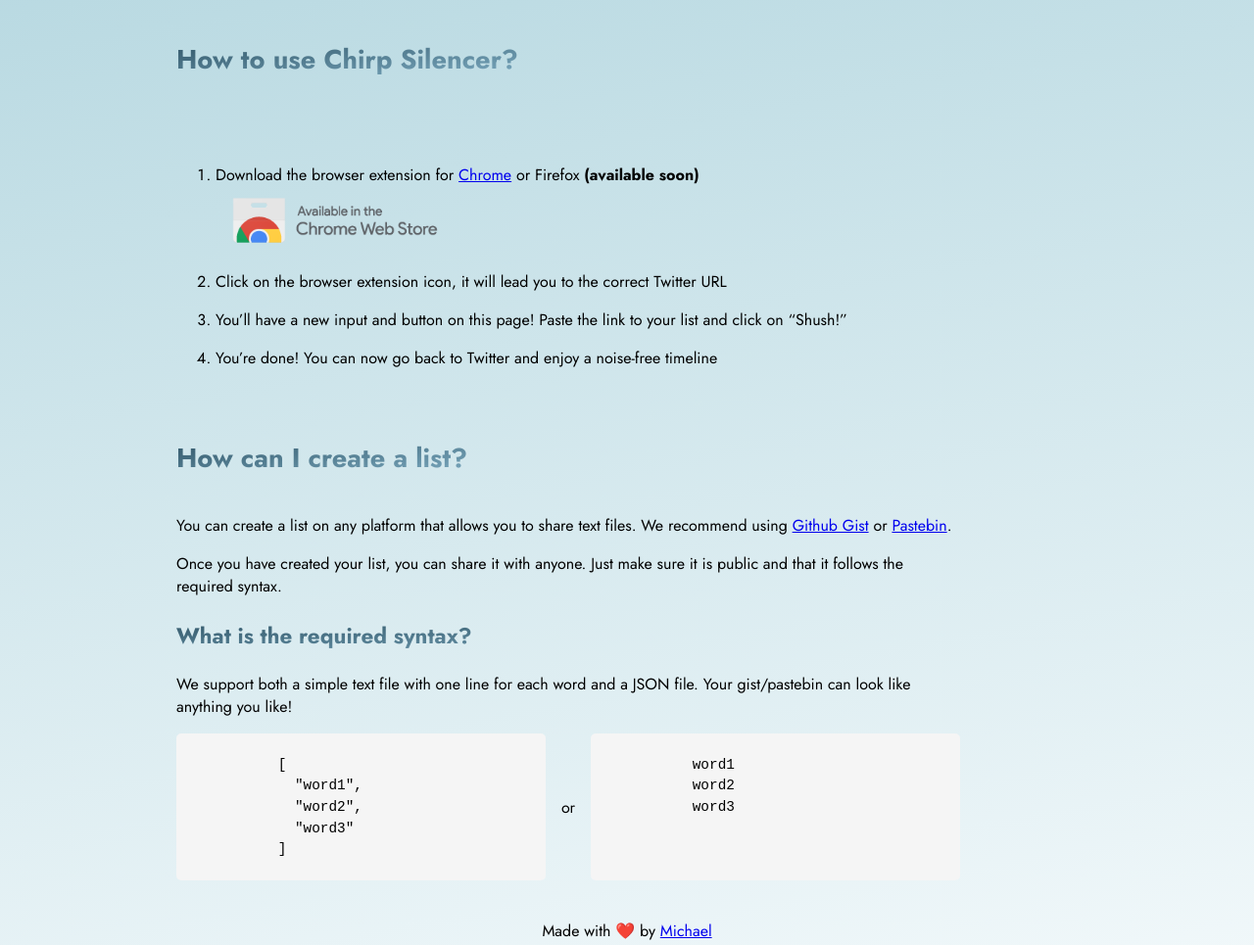
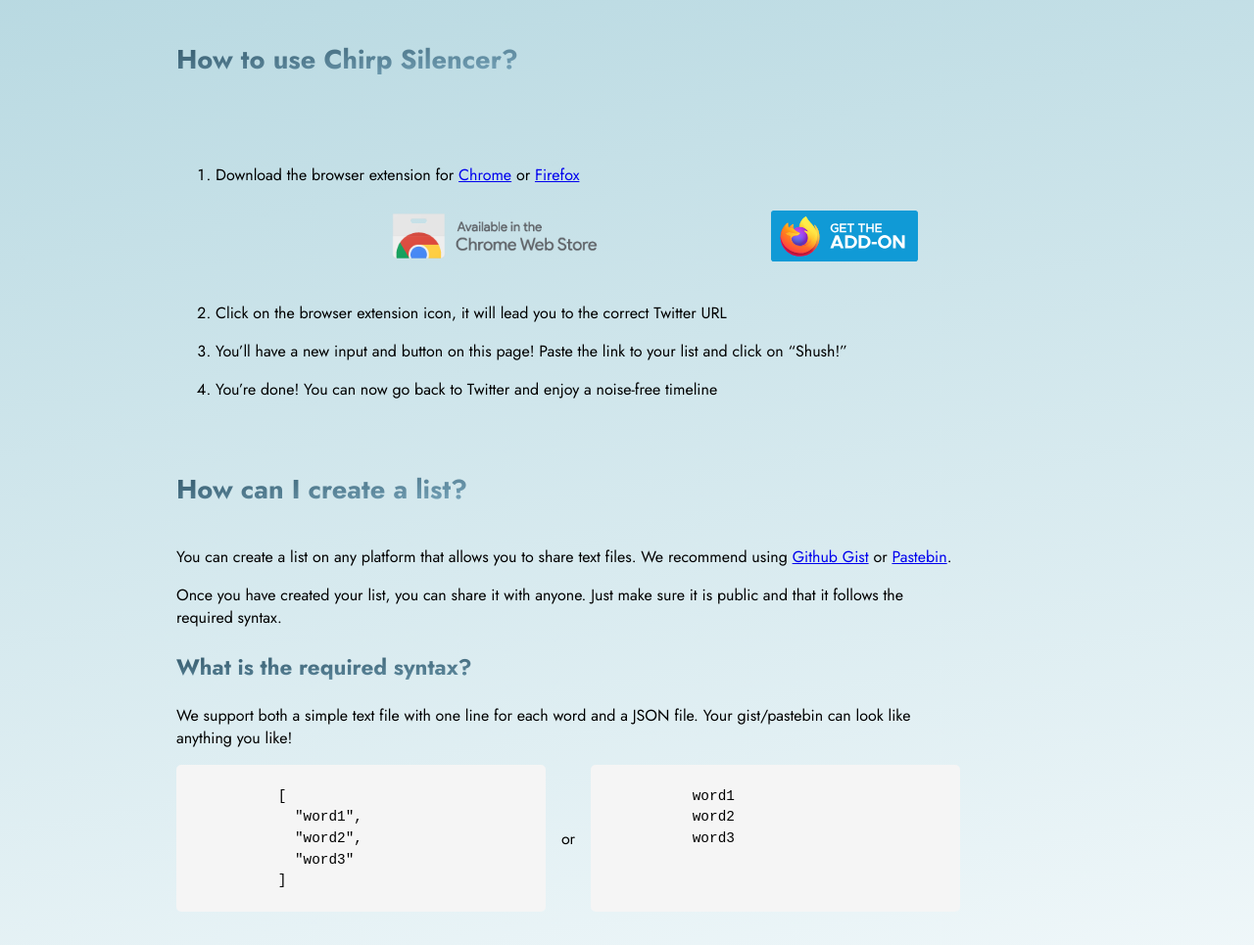
Before and after one commit to Etheonor/chirp-silencer, a plain HTML site: page index.html in a window 1280 px wide. Shown: the part 904-1869 px from the top of the page at 98% size. Drawn offline with Linux system fonts and the light colour scheme.

Commit message:
Add firefox extension

```diff
--- a/index.html
+++ b/index.html
@@ -81,9 +81,8 @@
               href="https://chrome.google.com/webstore/detail/chirp-silencer/hfmapnknalalilhipleaejemjckikadp?hl=fr"
               >Chrome</a
             >
-            or Firefox
-            <strong> (available soon)</strong>
-            <a
+            or <a href="https://addons.mozilla.org/fr/firefox/addon/chirp-silencer/">Firefox</a>
+            <div class="extension-logos"><a
               href="https://chrome.google.com/webstore/detail/chirp-silencer/hfmapnknalalilhipleaejemjckikadp?hl=fr" class="download-button"
               ><img
               src="/images/chrome-extension.png"
@@ -91,6 +90,15 @@
               width="250"
             /></a
             ></a>
+            <a
+              href="https://addons.mozilla.org/fr/firefox/addon/chirp-silencer/" class="download-button"
+              ><img
+              src="/images/firefox-extension.svg"
+              alt="firefox extension download button"
+              width="150"
+            /></a
+            ></a></div>
+
           </li>
 
           <li>
--- a/styles.css
+++ b/styles.css
@@ -162,3 +162,12 @@ pre {
   gap: 1rem;
   align-items: center;
 }
+
+.extension-logos {
+  display: flex;
+  flex-direction: row;
+  align-items: center;
+  justify-content: space-evenly;
+  gap: 0.5rem;
+  padding: 1rem;
+}
```
